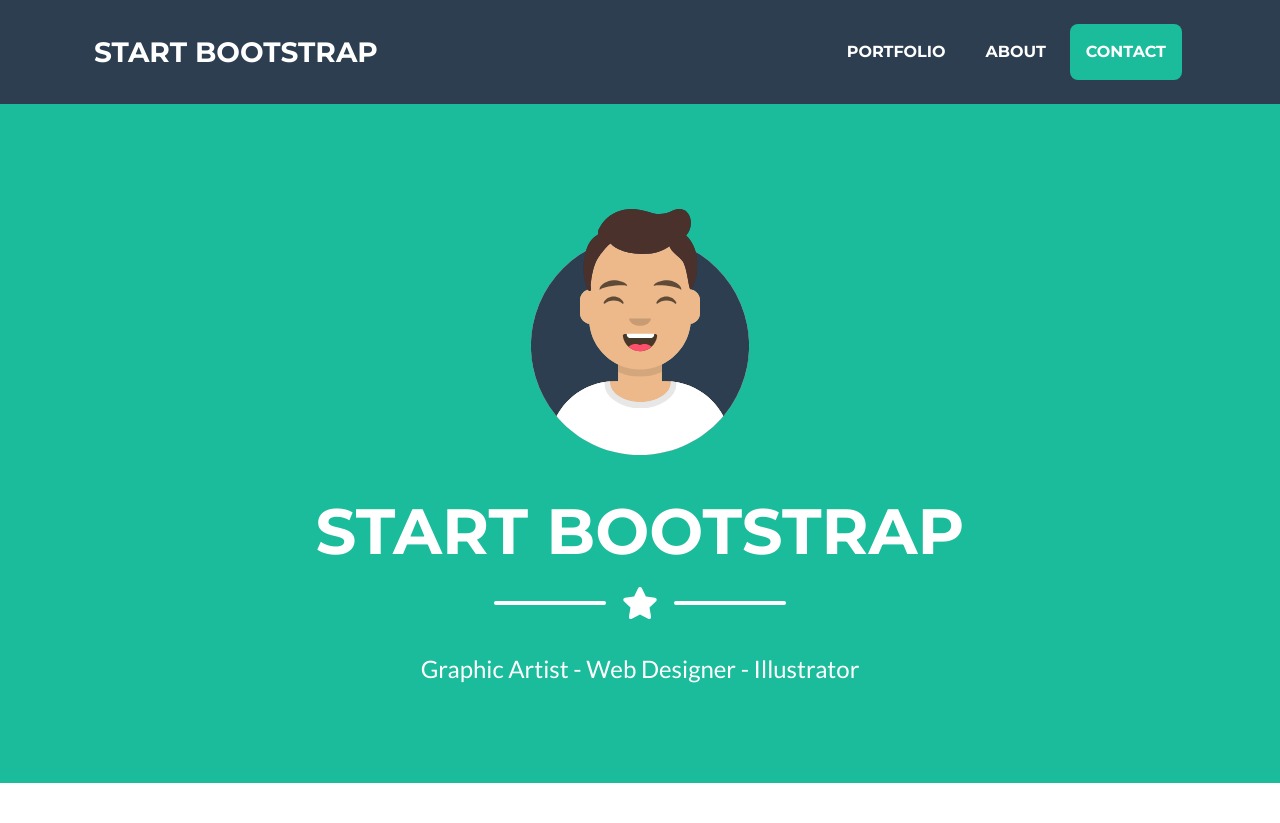
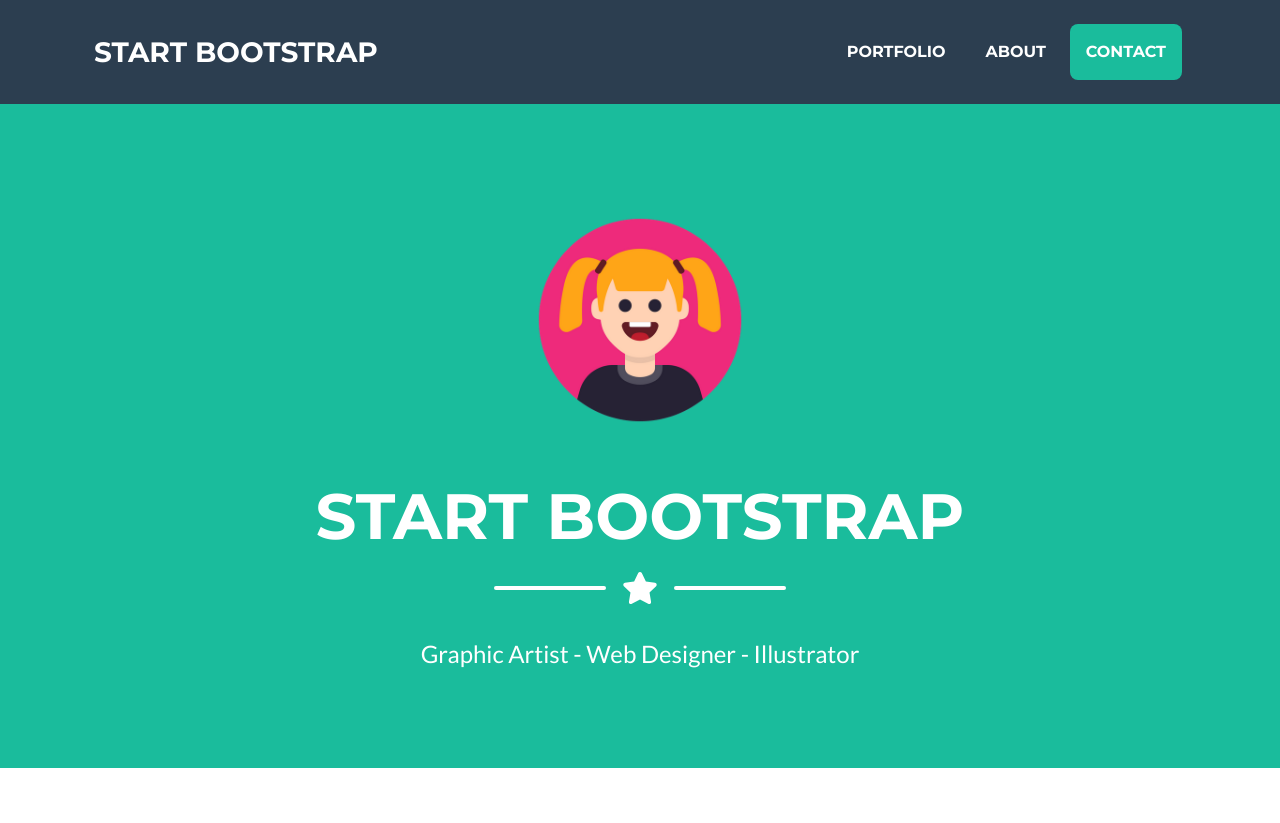
Before and after one commit to anv1na/Deploy_PHP_LuizaCode, a PHP site: page / in a window 1280 px wide. Shown: the top 823 px of the page. Run offline with PHP 8.4, Linux system fonts and the light colour scheme.

Commit message:
Atualizando o index e atualizando a tag src

```diff
--- a/index.php
+++ b/index.php
@@ -38,7 +38,7 @@
         <header class="masthead bg-primary text-white text-center">
             <div class="container d-flex align-items-center flex-column">
                 <!-- Masthead Avatar Image-->
-                <img class="masthead-avatar mb-5" src="assets/img/avataaars.svg" alt="..." />
+                <img class="masthead-avatar mb-5" src="assets/img/menina.png"/>
                 <!-- Masthead Heading-->
                 <h1 class="masthead-heading text-uppercase mb-0">Start Bootstrap</h1>
                 <!-- Icon Divider-->
```
